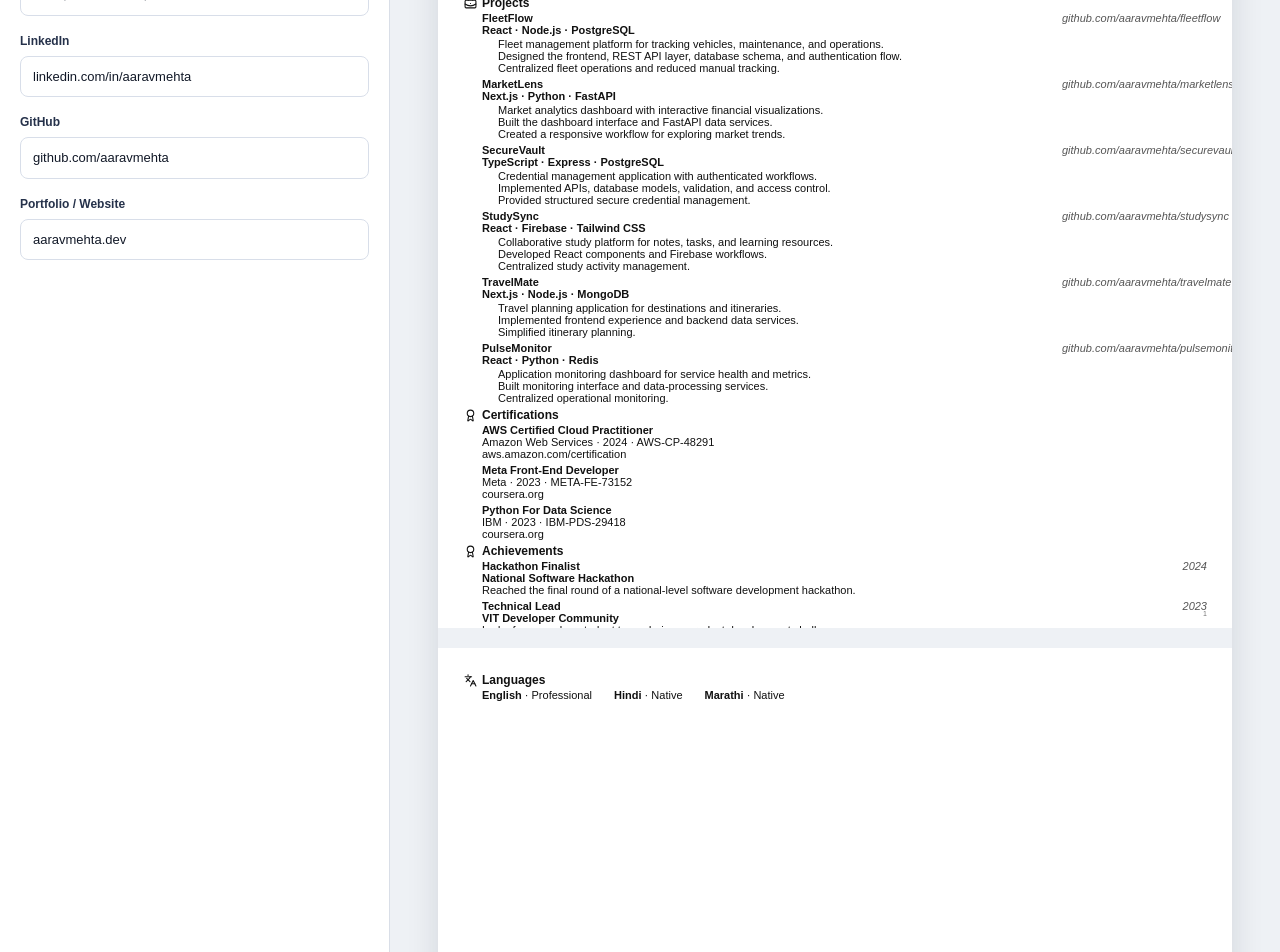
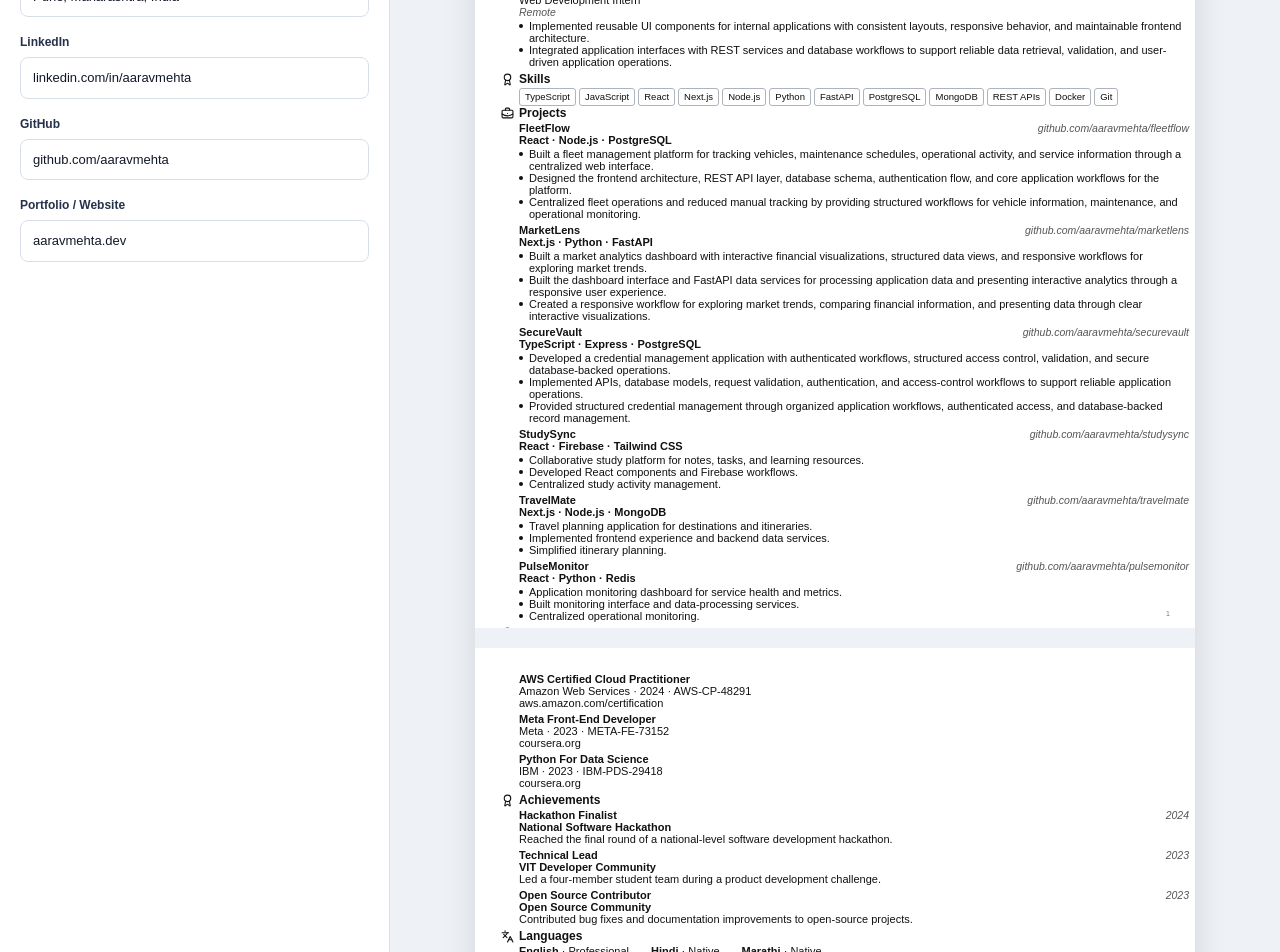
Before and after one commit to Vishwanath018/JOBIX, a Next.js app in the folder apps/web/: page /resume-builder/editor in a window 1280 px wide. Shown: the part 600-1552 px from the top of the page. Built offline with nearby package versions, Linux system fonts and the light colour scheme.

Commit message:
checkpoint: JOBIX resume compact width and flowing layout

```diff
--- a/apps/web/src/app/resume-builder/editor/page.tsx
+++ b/apps/web/src/app/resume-builder/editor/page.tsx
@@ -166,9 +166,9 @@ const defaultData: ResumeData = {
       end: "Present",
       current: true,
       bullets: [
-        "Developed full-stack applications using React, TypeScript, Node.js, and PostgreSQL.",
-        "Designed REST APIs and backend services for production application workflows.",
-        "Improved application performance through database optimization and reusable components."
+        "Developed scalable full-stack applications using React, TypeScript, Node.js, and PostgreSQL while building reusable components and reliable application workflows.",
+        "Designed and implemented REST APIs and backend services for production workflows, authentication, data processing, and integration with frontend applications.",
+        "Improved application performance through database optimization, reusable components, efficient API design, and systematic reduction of unnecessary application processing."
       ]
     },
     {
@@ -180,9 +180,9 @@ const defaultData: ResumeData = {
       end: "Jun 2024",
       current: false,
       bullets: [
-        "Built responsive interfaces and integrated frontend applications with backend APIs.",
-        "Created testing workflows and resolved application defects.",
-        "Collaborated with engineers to deliver features within sprint timelines."
+        "Built responsive web interfaces and integrated frontend applications with backend APIs while maintaining consistent user experience across desktop and mobile devices.",
+        "Created testing workflows, investigated application defects, and delivered reliable fixes while maintaining development quality and release timelines.",
+        "Collaborated with engineers, designers, and product stakeholders to deliver application features within sprint timelines and established development requirements."
       ]
     },
     {
@@ -194,8 +194,8 @@ const defaultData: ResumeData = {
       end: "Aug 2023",
       current: false,
       bullets: [
-        "Implemented reusable UI components for internal applications.",
-        "Integrated application interfaces with REST services and database workflows."
+        "Implemented reusable UI components for internal applications with consistent layouts, responsive behavior, and maintainable frontend architecture.",
+        "Integrated application interfaces with REST services and database workflows to support reliable data retrieval, validation, and user-driven application operations."
       ]
     }
   ],
@@ -226,27 +226,27 @@ const defaultData: ResumeData = {
       id: "project-1",
       name: "FleetFlow",
       technologies: "React, Node.js, PostgreSQL",
-      description: "Fleet management platform for tracking vehicles, maintenance, and operations.",
-      contribution: "Designed the frontend, REST API layer, database schema, and authentication flow.",
-      result: "Centralized fleet operations and reduced manual tracking.",
+      description: "Built a fleet management platform for tracking vehicles, maintenance schedules, operational activity, and service information through a centralized web interface.",
+      contribution: "Designed the frontend architecture, REST API layer, database schema, authentication flow, and core application workflows for the platform.",
+      result: "Centralized fleet operations and reduced manual tracking by providing structured workflows for vehicle information, maintenance, and operational monitoring.",
       link: "github.com/aaravmehta/fleetflow"
     },
     {
       id: "project-2",
       name: "MarketLens",
       technologies: "Next.js, Python, FastAPI",
-      description: "Market analytics dashboard with interactive financial visualizations.",
-      contribution: "Built the dashboard interface and FastAPI data services.",
-      result: "Created a responsive workflow for exploring market trends.",
+      description: "Built a market analytics dashboard with interactive financial visualizations, structured data views, and responsive workflows for exploring market trends.",
+      contribution: "Built the dashboard interface and FastAPI data services for processing application data and presenting interactive analytics through a responsive user experience.",
+      result: "Created a responsive workflow for exploring market trends, comparing financial information, and presenting data through clear interactive visualizations.",
       link: "github.com/aaravmehta/marketlens"
     },
     {
       id: "project-3",
       name: "SecureVault",
       technologies: "TypeScript, Express, PostgreSQL",
-      description: "Credential management application with authenticated workflows.",
-      contribution: "Implemented APIs, database models, validation, and access control.",
-      result: "Provided structured secure credential management.",
+      description: "Developed a credential management application with authenticated workflows, structured access control, validation, and secure database-backed operations.",
+      contribution: "Implemented APIs, database models, request validation, authentication, and access-control workflows to support reliable application operations.",
+      result: "Provided structured credential management through organized application workflows, authenticated access, and database-backed record management.",
       link: "github.com/aaravmehta/securevault"
     },
     {
@@ -374,7 +374,7 @@ function Field({
 }) {
   return (
     <label className="block">
-      <span className="mb-1.5 block text-[12px] font-bold text-[#25314a]">
+      <span className="mb-1.5 block text-[12px] font-semibold text-[#25314a]">
         {label}
       </span>
       <input
@@ -401,7 +401,7 @@ function TextArea({
 }) {
   return (
     <label className="block">
-      <span className="mb-1.5 block text-[12px] font-bold text-[#25314a]">
+      <span className="mb-1.5 block text-[12px] font-semibold text-[#25314a]">
         {label}
       </span>
       <textarea
@@ -424,7 +424,7 @@ function SectionTitle({
 }) {
   return (
     <div className="mb-5">
-      <h2 className="text-[17px] font-extrabold tracking-[-0.2px] text-[#101828]">
+      <h2 className="text-[18px] font-black tracking-[-0.35px] text-[#101828]">
         {title}
       </h2>
       {description && (
@@ -454,7 +454,7 @@ function EditorCard({
           <span className="flex h-6 w-6 items-center justify-center rounded-full bg-[#111827] text-[11px] font-bold text-white">
             {number}
           </span>
-          <span className="text-[13px] font-extrabold text-[#1d2939]">
+          <span className="text-[13px] font-bold text-[#1d2939]">
             {title}
           </span>
         </div>
@@ -1094,7 +1094,8 @@ function Template4Preview({ data }: { data: ResumeData }) {
               <ul className="jobix-t4-bullets">
                 {bullets.map((bullet, index) => (
                   <li key={index}>
-                    {bullet}
+                    <span className="jobix-t4-bullet-dot" />
+                    <span>{bullet}</span>
                   </li>
                 ))}
               </ul>
@@ -1185,7 +1186,8 @@ function Template4Preview({ data }: { data: ResumeData }) {
               <ul className="jobix-t4-bullets">
                 {bullets.map((bullet, index) => (
                   <li key={index}>
-                    {bullet}
+                    <span className="jobix-t4-bullet-dot" />
+                    <span>{bullet}</span>
                   </li>
                 ))}
               </ul>
@@ -1434,7 +1436,7 @@ function Template4Preview({ data }: { data: ResumeData }) {
         }
 
         .jobix-t4-page {
-          width: 794px;
+          width: 720px;
           height: 1123px;
           min-height: 1123px;
           box-sizing: border-box;
@@ -1457,9 +1459,9 @@ function Template4Preview({ data }: { data: ResumeData }) {
 
         .jobix-t4-name {
           margin: 0;
-          font-size: 38px;
-          line-height: 40px;
-          font-weight: 700;
+          font-size: 41px;
+          line-height: 42px;
+          font-weight: 800;
           letter-spacing: -0.5px;
         }
 
@@ -1499,7 +1501,7 @@ function Template4Preview({ data }: { data: ResumeData }) {
           color: #111111;
           font-size: 12px;
           line-height: 14px;
-          font-weight: 700;
+          font-weight: 800;
         }
 
         .jobix-t4-icon {
@@ -1515,74 +1517,114 @@ function Template4Preview({ data }: { data: ResumeData }) {
           margin-left: 19px;
           font-size: 11px;
           line-height: 12px;
+          font-weight: 400;
         }
 
         .jobix-t4-summary {
           margin: 0 0 4px;
           font-size: 11px;
           line-height: 12px;
+          font-weight: 400;
         }
 
         .jobix-t4-entry {
+          position: relative;
+          width: 100%;
           margin-bottom: 4px;
           break-inside: avoid;
           page-break-inside: avoid;
         }
 
         .jobix-t4-grid {
-          display: grid;
-          grid-template-columns: minmax(0, 1fr) 145px;
-          gap: 13px;
-          align-items: start;
+          display: block;
+          position: relative;
+          width: 100%;
         }
 
         .jobix-t4-entry-text {
+          width: 100%;
           min-width: 0;
+          box-sizing: border-box;
           font-size: 11px;
           line-height: 12px;
-        }
-
-        .jobix-t4-strong {
-          font-weight: 700;
-        }
-
-        .jobix-t4-role {
-          font-weight: 700;
+          font-weight: 400;
         }
 
         .jobix-t4-right {
+          position: absolute;
+          top: 0;
+          right: 0;
+          margin: 0;
+          padding: 0;
           text-align: right;
           white-space: nowrap;
-          font-size: 11px;
+          font-size: 10.5px;
           line-height: 12px;
           color: #555555;
           font-style: italic;
+          pointer-events: none;
         }
 
         .jobix-t4-location {
-          margin-top: 0;
-          font-size: 11px;
+          margin: 0;
+          padding: 0;
+          font-size: 10.5px;
           line-height: 12px;
           color: #555555;
           font-style: italic;
         }
 
         .jobix-t4-bullets {
+          list-style: none;
+          width: 100%;
           margin: 2px 0 0;
-          padding-left: 15px;
+          padding: 0;
           font-size: 11px;
           line-height: 12px;
+          box-sizing: border-box;
         }
 
         .jobix-t4-bullets li {
+          display: flex;
+          align-items: flex-start;
+          width: 100%;
           margin: 0;
-          padding-left: 1px;
+          padding: 0;
+          gap: 6px;
+          box-sizing: border-box;
+        }
+
+        .jobix-t4-bullet-dot {
+          display: block;
+          width: 4px;
+          height: 4px;
+          min-width: 4px;
+          margin-top: 4px;
+          border-radius: 50%;
+          background: #111111;
+        }
+
+        .jobix-t4-bullets li > span:last-child {
+          display: block;
+          flex: 1 1 auto;
+          width: auto;
+          min-width: 0;
+          margin: 0;
+          padding: 0;
+        }
+
+        .jobix-t4-strong {
+          font-weight: 600;
+        }
+
+        .jobix-t4-role {
+          font-weight: 500;
         }
 
         .jobix-t4-project-name {
           font-size: 11px;
           line-height: 12px;
-          font-weight: 700;
+          font-weight: 600;
         }
 
         .jobix-t4-skills {
@@ -1631,7 +1673,7 @@ function Template4Preview({ data }: { data: ResumeData }) {
           position: fixed;
           left: -10000px;
           top: 0;
-          width: 744px;
+          width: 670px;
           visibility: hidden;
           pointer-events: none;
           background: #ffffff;
```
Lines whose indentation alone changed are shown as unchanged.
